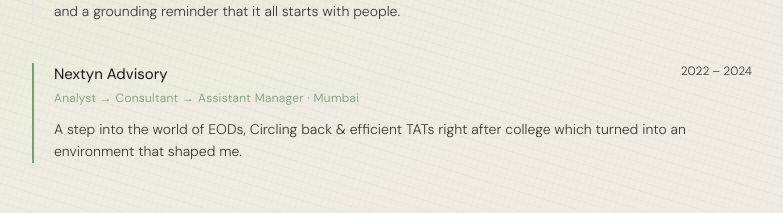
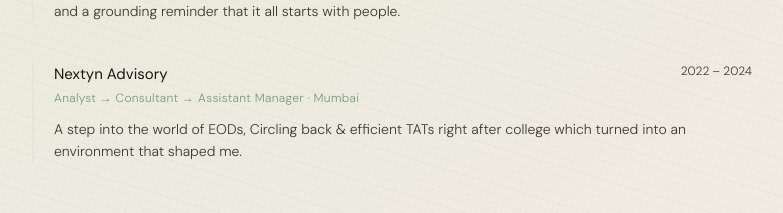
Before and after one commit to vagiishaa/VagishaP-Website, a Next.js app: page /experience in a window 1280 px wide. Shown: the part 354-567 px from the top of the page, without its empty margins (248-1031 px from the left). Built offline with nearby package versions, Linux system fonts and the light colour scheme.

Commit message:
Make entry borders sage green on hover, not permanent

```diff
--- a/app/experience/page.tsx
+++ b/app/experience/page.tsx
@@ -110,7 +110,7 @@
   highlight?: boolean
 }) {
   return (
-    <div className={`border-l-2 pl-5 ${highlight ? 'border-terracotta' : 'border-warm'}`}>
+    <div className="border-l-2 pl-5 border-warm hover:border-terracotta transition-colors duration-300">
       <div className="flex flex-wrap justify-between items-start gap-2 mb-1">
         {orgHref ? (
           <a
```
